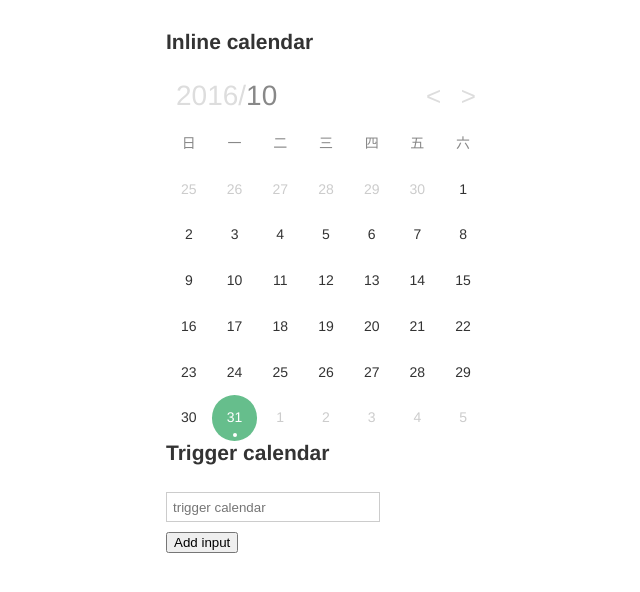
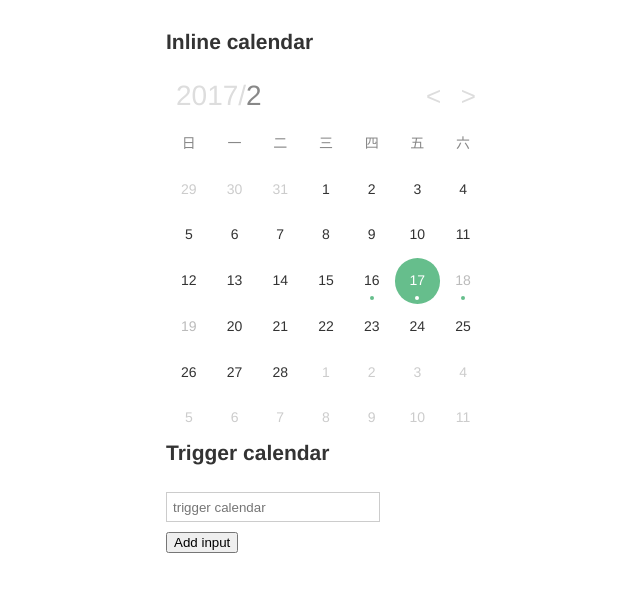
Before and after one commit to yscoder/Calendar, a website with bundled scripts: page index.html in a window 1280 px wide. Shown: the whole page, without its empty margins (274-914 px from the left). Built offline with nearby package versions, Linux system fonts and the light colour scheme.

Commit message:
휴일관리 추가

```diff
--- a/index.html
+++ b/index.html
@@ -91,8 +91,9 @@
             // startWeek: 0,
             // selectedRang: [new Date(), null],
             data: data,
+            holidays : ['2017/02/18','2017/02/19'],
             monthArray: ['January', 'February', 'March', 'April', 'May', 'June', 'July', 'August', 'September', 'October', 'November', 'December'],
-            date: new Date(2016, 9, 31),
+            //date: new Date(2016, 9, 31),
             onSelected: function (view, date, data) {
                 console.log('view:' + view)
                 console.log('date:' + date)
@@ -100,7 +101,6 @@
             },
             viewChange: function (view, y, m) {
                 console.log(view, y, m)
-
             }
         });
 
--- a/src/calendar.js
+++ b/src/calendar.js
@@ -58,6 +58,8 @@
         // 开始日期为空，则无上限；结束日期为空，则无下限
         // 如设置2015年11月23日以前不可选：[new Date(), null] or ['2015/11/23']
         selectedRang: null,
+
+        holidays:null,
 
         // 日期关联数据 [{ date: string, value: object }, ... ]
         // 日期格式与 format 一致
@@ -279,6 +281,7 @@
         this.height = this.options.height;
         this.date = this.options.date;
         this.selectedRang = this.options.selectedRang;
+        this.holidays =  this.options.holidays;
         this.data = this.options.data;
         this.init();
     }
@@ -294,6 +297,16 @@
                 if ((start && day < start.clearTime()) || (end && day > end.clearTime())) {
                     action = DISABLED;
                 }
+            }
+
+            if(this.holidays) {
+
+                this.holidays.forEach(function (v,i) {
+                    if(day.getTime() == Date.tryParse(v).getTime()) {
+                        console.log(v);
+                        action = DISABLED;
+                    }
+                });
             }
 
             return action;
```
Also changed, not shown: README.md.
